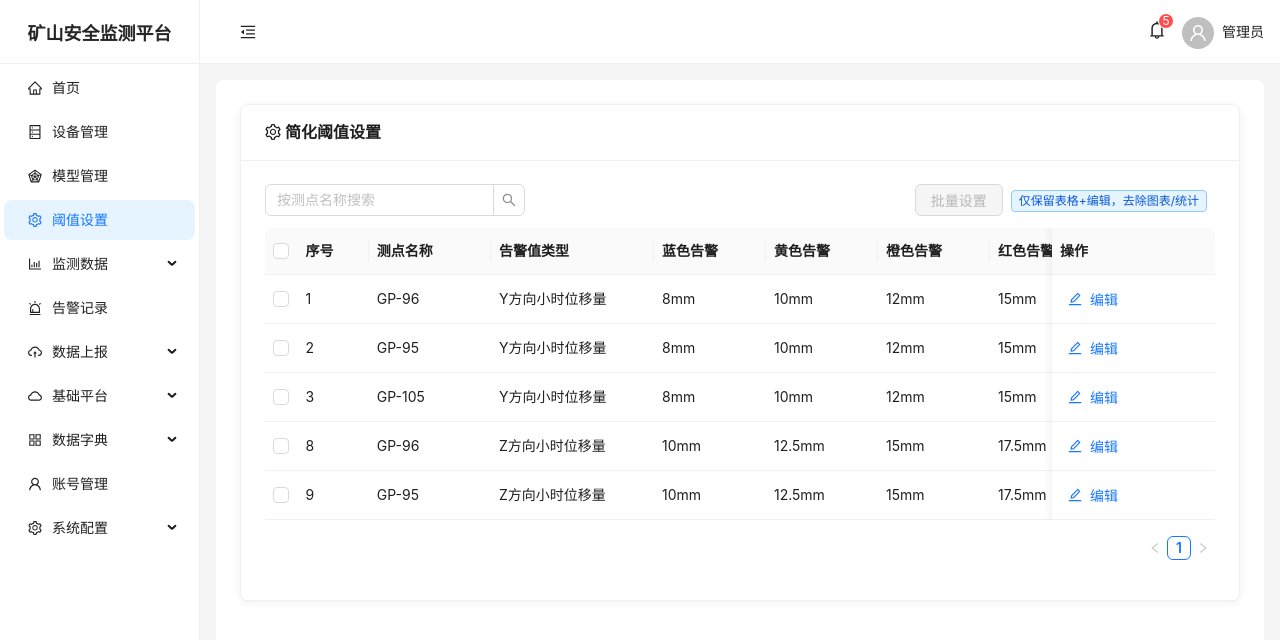
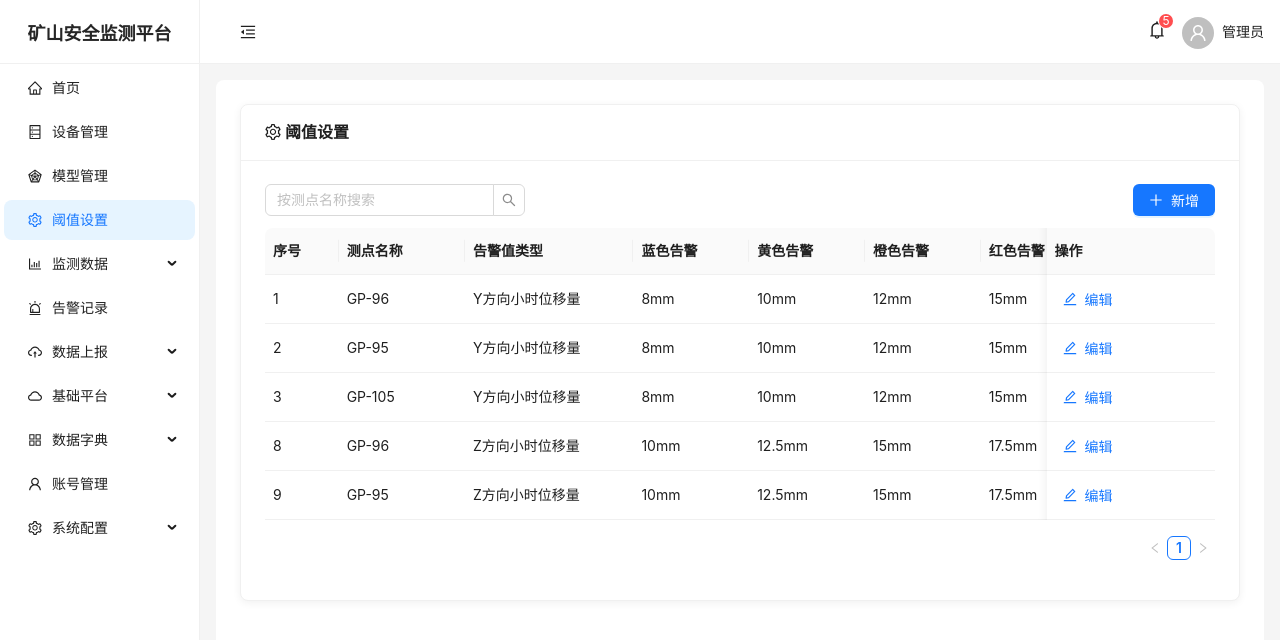
Before and after one commit to wangpeng1017/1016onemine, a React (Create React App) app: page /threshold-settings in a window 1280 px wide. Shown: the top 640 px of the page. Built offline with nearby package versions, Linux system fonts and the light colour scheme; the HTML template or start-up script is replaced by a standard one.

Commit message:
chore(threshold): rename title to '阈值设置'; add Add button; remove batch controls and tag

```diff
--- a/src/pages/ThresholdSettingsSimple.tsx
+++ b/src/pages/ThresholdSettingsSimple.tsx
@@ -1,7 +1,7 @@
 import React, { useMemo, useState } from 'react';
-import { Card, Table, Button, Space, Input, InputNumber, Modal, Form, Tag, message } from 'antd';
+import { Card, Table, Button, Space, Input, InputNumber, Modal, Form, Select, message } from 'antd';
 import type { ColumnsType } from 'antd/es/table';
-import { EditOutlined, SaveOutlined, CloseOutlined, SettingOutlined } from '@ant-design/icons';
+import { EditOutlined, SaveOutlined, CloseOutlined, SettingOutlined, PlusOutlined } from '@ant-design/icons';
 
 interface ThresholdItem {
   id: string;
@@ -48,9 +48,8 @@ const ThresholdSettingsSimple: React.FC = () => {
   const [keyword, setKeyword] = useState('');
   const [editingId, setEditingId] = useState<string | null>(null);
   const [rowDraft, setRowDraft] = useState<Partial<ThresholdItem>>({});
-  const [selectedRowKeys, setSelectedRowKeys] = useState<React.Key[]>([]);
-  const [batchOpen, setBatchOpen] = useState(false);
-  const [batchForm] = Form.useForm();
+  const [addOpen, setAddOpen] = useState(false);
+  const [addForm] = Form.useForm();
 
   const filtered = useMemo(() => {
     if (!keyword) return data;
@@ -80,16 +79,18 @@ const ThresholdSettingsSimple: React.FC = () => {
     message.success('已保存');
   };
 
-  const onBatchApply = async () => {
-    const values = await batchForm.validateFields();
+  const onAddSubmit = async () => {
+    const values = await addForm.validateFields();
     const err = validateOrder(values);
     if (err) {
       message.error(err);
       return;
     }
-    setData(prev => prev.map(it => (selectedRowKeys.includes(it.id) ? { ...it, ...values } : it)));
-    setBatchOpen(false);
-    message.success('批量设置已应用');
+    const nextId = (Math.max(0, ...data.map(d => Number(d.id))) + 1).toString();
+    setData(prev => [...prev, { id: nextId, name: values.name, type: values.type, blue: values.blue, yellow: values.yellow, orange: values.orange, red: values.red }]);
+    setAddOpen(false);
+    message.success('已新增阈值规则');
+    addForm.resetFields();
   };
 
   const columns: ColumnsType<ThresholdItem> = [
@@ -138,7 +139,7 @@ const ThresholdSettingsSimple: React.FC = () => {
   ];
 
   return (
-    <Card className="custom-card" title={<span><SettingOutlined /> 简化阈值设置</span>}>
+    <Card className="custom-card" title={<span><SettingOutlined /> 阈值设置</span>}>
       <Space style={{ marginBottom: 12, width: '100%', justifyContent: 'space-between' }}>
         <Input.Search
           placeholder="按测点名称搜索"
@@ -147,13 +148,7 @@ const ThresholdSettingsSimple: React.FC = () => {
           onChange={e => setKeyword(e.target.value)}
           style={{ maxWidth: 260 }}
         />
-        <Space>
-          <Button
-            disabled={!selectedRowKeys.length}
-            onClick={() => { batchForm.resetFields(); setBatchOpen(true); }}
-          >批量设置</Button>
-          <Tag color="blue">仅保留表格+编辑，去除图表/统计</Tag>
-        </Space>
+        <Button type="primary" icon={<PlusOutlined />} onClick={() => { addForm.resetFields(); setAddOpen(true); }}>新增</Button>
       </Space>
 
       <Table
@@ -162,17 +157,27 @@ const ThresholdSettingsSimple: React.FC = () => {
         dataSource={filtered}
         pagination={{ pageSize: 10 }}
         scroll={{ x: 1000 }}
-        rowSelection={{ selectedRowKeys, onChange: setSelectedRowKeys }}
         size="middle"
       />
 
       <Modal
-        title="批量设置阈值"
-        open={batchOpen}
-        onCancel={() => setBatchOpen(false)}
-        onOk={onBatchApply}
+        title="新增阈值"
+        open={addOpen}
+        onCancel={() => setAddOpen(false)}
+        onOk={onAddSubmit}
+        destroyOnClose
       >
-        <Form form={batchForm} layout="vertical">
+        <Form layout="vertical" form={addForm}>
+          <Form.Item name="name" label="测点名称" rules={[{ required: true, message: '请输入测点名称' }]}>
+            <Input placeholder="例如：GP-001" />
+          </Form.Item>
+          <Form.Item name="type" label="告警值类型" rules={[{ required: true, message: '请选择类型' }]}>
+            <Select placeholder="请选择">
+              {Object.keys(typeUnitMap).map(k => (
+                <Select.Option key={k} value={k}>{k}（单位：{typeUnitMap[k]}）</Select.Option>
+              ))}
+            </Select>
+          </Form.Item>
           <Form.Item name="blue" label="蓝色告警" rules={[{ required: true, message: '请输入' }]}>
             <InputNumber style={{ width: '100%' }} />
           </Form.Item>
```
